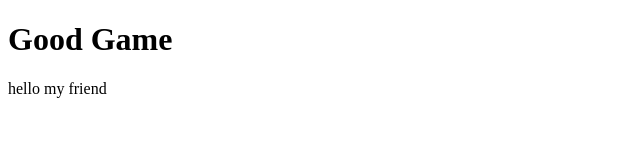
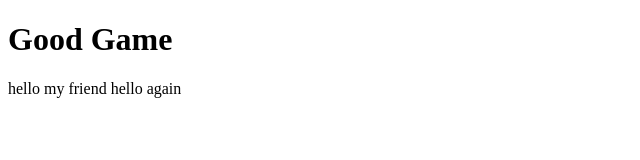
Before and after one commit to lathyriso/cove-website, a plain HTML site: page index.html in a window 1280 px wide. Shown: the full height of the page, 0-640 px from the left. Drawn offline with Linux system fonts and the light colour scheme.

Commit message:
Update index.html

```diff
--- a/index.html
+++ b/index.html
@@ -4,7 +4,7 @@
 	</head>
 	</body>
 		<h1> Good Game </h1>
-		<p> hello my friend</p>
+		<p> hello my friend hello again</p>
 	</body>
 
 </html>
```
